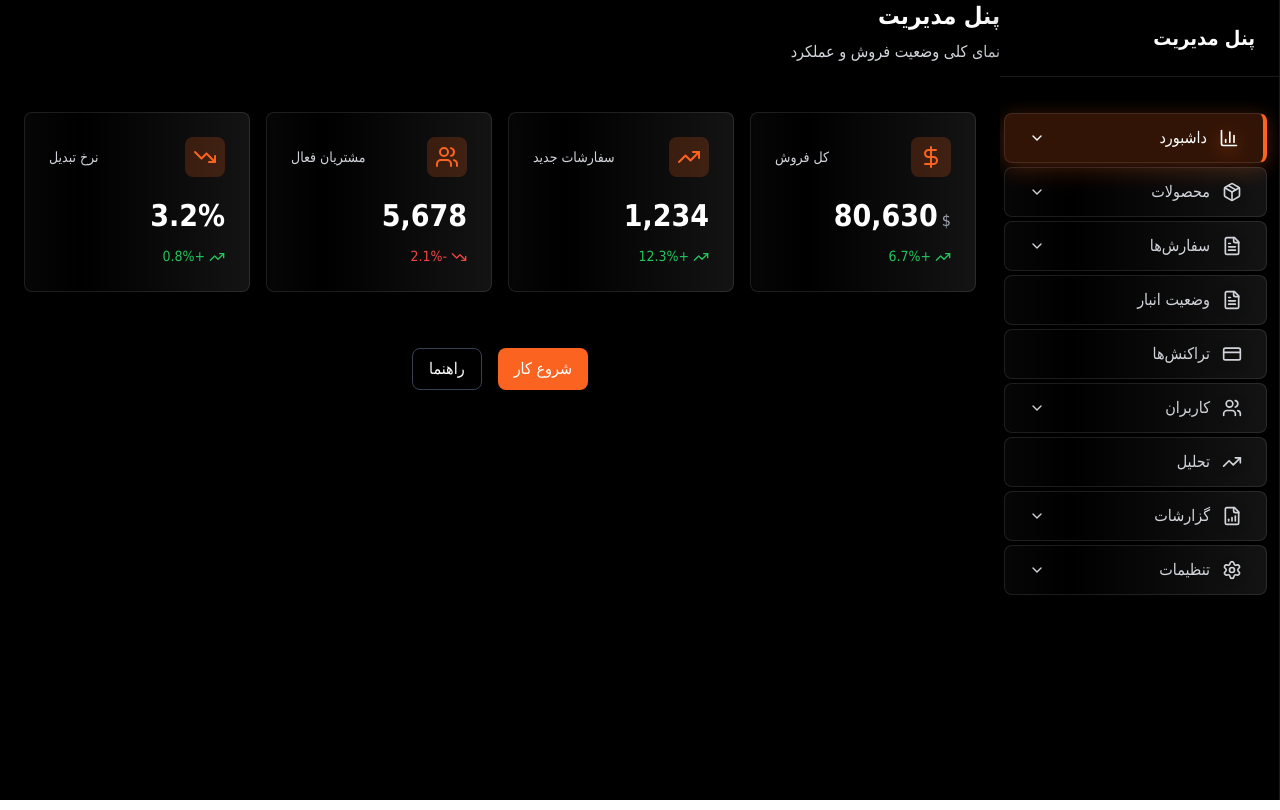
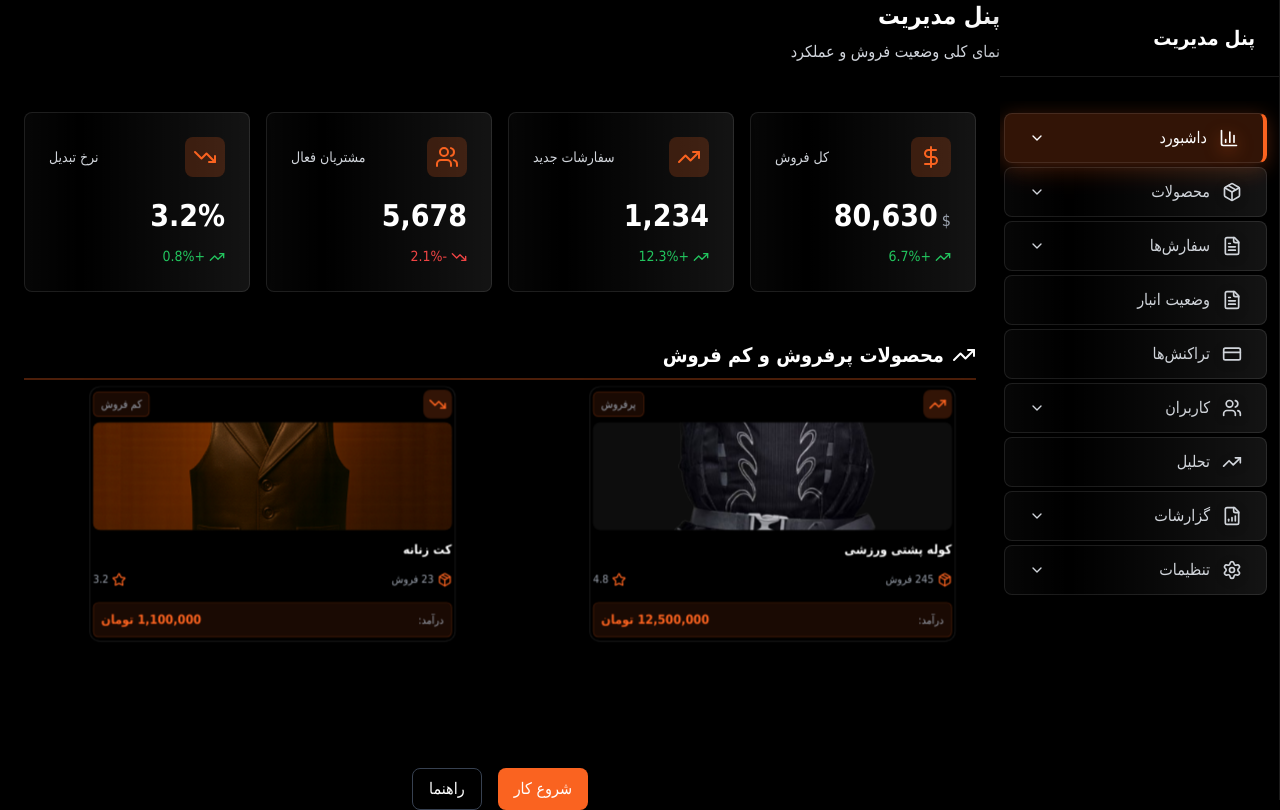
Before and after one commit to A-masoud/Tami-onlineShop, a React (Vite) app: page /admin in a window 1280 px wide. Built offline with nearby package versions, Linux system fonts and the light colour scheme; a web font is replaced by a local one.

Commit message:
Upsale and Downsale

```diff
--- /dev/null
+++ b/src/components/AdminComps/ProductCards.jsx
@@ -0,0 +1,86 @@
+import React from 'react';
+import { TrendingUp, TrendingDown, Package, Star } from 'lucide-react';
+
+const ProductCards = () => {
+  // Sample data for best-selling and least-selling products
+  const bestSellingProduct = {
+    id: 1,
+    name: 'کوله پشتی ورزشی',
+    sales: 245,
+    revenue: '12,500,000',
+    rating: 4.8,
+    image: '/src/assets/black-aral-30-liter-backpack-model-b145501-1-removebg-preview.png'
+  };
+
+  const leastSellingProduct = {
+    id: 4,
+    name: 'کت زنانه',
+    sales: 23,
+    revenue: '1,100,000',
+    rating: 3.2,
+    image: '/src/assets/jacket-2.png'
+  };
+
+  const ProductCard = ({ product, type }) => (
+    <div className="admin-product-card admin-glass-shimmer md:w-[90%] md:scale-90 md:-translate-y-6">
+      <div className="admin-product-card-header">
+        <div className="admin-product-card-icon">
+          {type === 'best' ? (
+            <TrendingUp className="w-5 h-5" />
+          ) : (
+            <TrendingDown className="w-5 h-5" />
+          )}
+        </div>
+        <div className="admin-product-card-type">
+          {type === 'best' ? 'پرفروش' : 'کم فروش'}
+        </div>
+      </div>
+
+      <div className="admin-product-card-image">
+        <img
+          src={product.image}
+          alt={product.name}
+          className="admin-product-image"
+        />
+      </div>
+
+      <div className="admin-product-card-content">
+        <h3 className="admin-product-name">{product.name}</h3>
+
+        <div className="admin-product-stats">
+          <div className="admin-product-stat">
+            <Package className="w-4 h-4" />
+            <span>{product.sales} فروش</span>
+          </div>
+
+          <div className="admin-product-stat">
+            <Star className="w-4 h-4" />
+            <span>{product.rating}</span>
+          </div>
+        </div>
+
+        <div className="admin-product-revenue">
+          <span className="admin-product-revenue-label">درآمد:</span>
+          <span className="admin-product-revenue-value">{product.revenue} تومان</span>
+        </div>
+      </div>
+    </div>
+  );
+
+  return (
+    <div className="admin-product-cards-container">
+      <div className="admin-product-cards-section">
+        <h2 className="admin-product-cards-title">
+          <TrendingUp className="w-6 h-6" />
+          محصولات پرفروش و کم فروش
+        </h2>
+        <div className="admin-product-cards-grid">
+          <ProductCard product={bestSellingProduct} type="best" />
+          <ProductCard product={leastSellingProduct} type="least" />
+        </div>
+      </div>
+    </div>
+  );
+};
+
+export default ProductCards;
--- a/src/pages/AdminPanel.jsx
+++ b/src/pages/AdminPanel.jsx
@@ -1,6 +1,7 @@
 import React, { useState } from 'react';
 import Sidebar from '../components/AdminComps/Sidebar';
 import StatusCards from '../components/AdminComps/StatusCards';
+import ProductCards from '../components/AdminComps/ProductCards';
 import '../styles/AdminPanel.css';
 
 const AdminPanel = () => {
@@ -17,6 +18,8 @@ const AdminPanel = () => {
           </div>
 
           <StatusCards />
+
+          <ProductCards />
 
           <div className="mt-8 text-center">
             <div className="flex gap-4 justify-center">
--- a/src/styles/AdminPanel.css
+++ b/src/styles/AdminPanel.css
@@ -658,3 +658,209 @@
 .admin-loading {
   animation: admin-pulse 2s cubic-bezier(0.4, 0, 0.6, 1) infinite;
 }
+
+/* Product Cards Styles */
+.admin-product-cards-container {
+  padding: 1.5rem;
+  margin-top: 0;
+}
+
+.admin-product-cards-section {
+  margin-bottom: 2rem;
+}
+
+.admin-product-cards-title {
+  display: flex;
+  align-items: center;
+  gap: 0.5rem;
+  font-size: 1.25rem;
+  font-weight: bold;
+  color: var(--admin-secondary);
+  margin-bottom: 1rem;
+  padding-bottom: 0.5rem;
+  border-bottom: 2px solid rgba(250, 99, 32, 0.3);
+}
+
+.admin-product-cards-grid {
+  display: grid;
+  grid-template-columns: repeat(2, 1fr);
+  gap: 3rem;
+}
+
+.admin-product-card {
+  background: rgba(0, 0, 0, 0.5);
+  backdrop-filter: blur(15px);
+  border: 1px solid rgba(255, 255, 255, 0.1);
+  border-radius: 0.75rem;
+  padding:0.2rem;
+  transition: all 0.3s ease;
+  position: relative;
+  overflow: hidden;
+  box-shadow: 0 4px 20px rgba(0, 0, 0, 0.3);
+}
+
+.admin-product-card:hover {
+  background: rgba(0, 0, 0, 0.7);
+  transform: translateY(-3px);
+  box-shadow: 0 8px 25px rgba(0, 0, 0, 0.5);
+  border-color: rgba(250, 99, 32, 0.3);
+}
+
+.admin-product-card-header {
+  display: flex;
+  align-items: center;
+  justify-content: space-between;
+  margin-bottom: .25rem;
+}
+
+.admin-product-card-icon {
+  width: 2rem;
+  height: 2rem;
+  background: rgba(250, 99, 32, 0.2);
+  border-radius: 0.5rem;
+  display: flex;
+  align-items: center;
+  justify-content: center;
+  color: var(--admin-quaternary);
+}
+
+.admin-product-card-type {
+  font-size: 0.75rem;
+  color: #9ca3af;
+  font-weight: 500;
+  background: rgba(250, 99, 32, 0.1);
+  padding: 0.25rem 0.5rem;
+  border-radius: 0.375rem;
+  border: 1px solid rgba(250, 99, 32, 0.2);
+}
+
+.admin-product-card-image {
+  width: 100%;
+  height: 120px;
+  margin-bottom: 0.75rem;
+  border-radius: 0.5rem;
+  overflow: hidden;
+  background: rgba(255, 255, 255, 0.05);
+  display: flex;
+  align-items: center;
+  justify-content: center;
+}
+
+.admin-product-image {
+  width: 100%;
+  height: 100%;
+  object-fit: cover;
+  transition: transform 0.3s ease;
+}
+
+.admin-product-card:hover .admin-product-image {
+  transform: scale(1.05);
+}
+
+.admin-product-card-content {
+  display: flex;
+  flex-direction: column;
+  gap: 0.5rem;
+}
+
+.admin-product-name {
+  font-size: 0.875rem;
+  font-weight: 600;
+  color: var(--admin-secondary);
+  margin: 0;
+  line-height: 1.3;
+}
+
+.admin-product-stats {
+  display: flex;
+  justify-content: space-between;
+  align-items: center;
+  margin: 0.5rem 0;
+}
+
+.admin-product-stat {
+  display: flex;
+  align-items: center;
+  gap: 0.25rem;
+  font-size: 0.75rem;
+  color: #9ca3af;
+}
+
+.admin-product-stat svg {
+  color: var(--admin-quaternary);
+}
+
+.admin-product-revenue {
+  display: flex;
+  justify-content: space-between;
+  align-items: center;
+  padding: 0.5rem;
+  background: rgba(250, 99, 32, 0.1);
+  border-radius: 0.375rem;
+  border: 1px solid rgba(250, 99, 32, 0.2);
+}
+
+.admin-product-revenue-label {
+  font-size: 0.75rem;
+  color: #9ca3af;
+}
+
+.admin-product-revenue-value {
+  font-size: 0.875rem;
+  font-weight: bold;
+  color: var(--admin-quaternary);
+}
+
+/* Mobile Responsive for Product Cards */
+@media (max-width: 768px) {
+  .admin-product-cards-container {
+    padding: 1rem;
+    margin-top: 0;
+  }
+
+  .admin-product-cards-title {
+    font-size: 1rem;
+    margin-bottom: 0.75rem;
+  }
+
+  .admin-product-cards-grid {
+    grid-template-columns: repeat(2, 1fr);
+    gap: 0.75rem;
+  }
+
+  .admin-product-card {
+    padding: 0.75rem;
+  }
+
+  .admin-product-card-image {
+    height: 80px;
+  }
+
+  .admin-product-name {
+    font-size: 0.75rem;
+  }
+
+  .admin-product-stat {
+    font-size: 0.65rem;
+  }
+
+  .admin-product-revenue-label,
+  .admin-product-revenue-value {
+    font-size: 0.7rem;
+  }
+
+  .admin-product-card-type {
+    font-size: 0.65rem;
+    padding: 0.2rem 0.4rem;
+  }
+
+  .admin-product-card-icon {
+    width: 1.5rem;
+    height: 1.5rem;
+  }
+
+  .admin-product-card-icon svg {
+    width: 1rem;
+    height: 1rem;
+  }
+}
```
